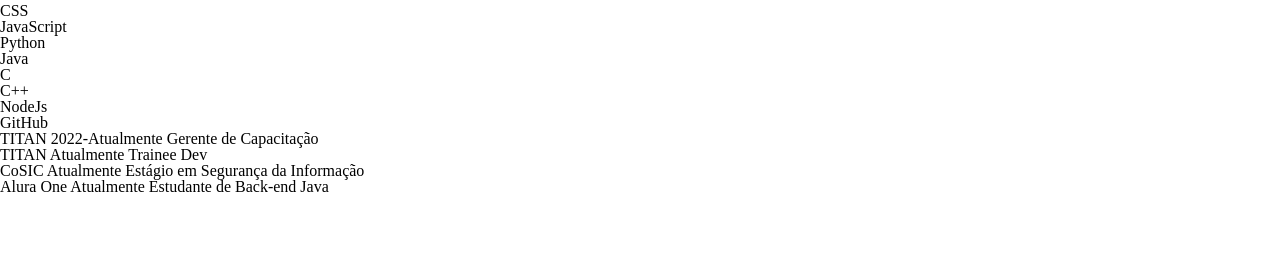
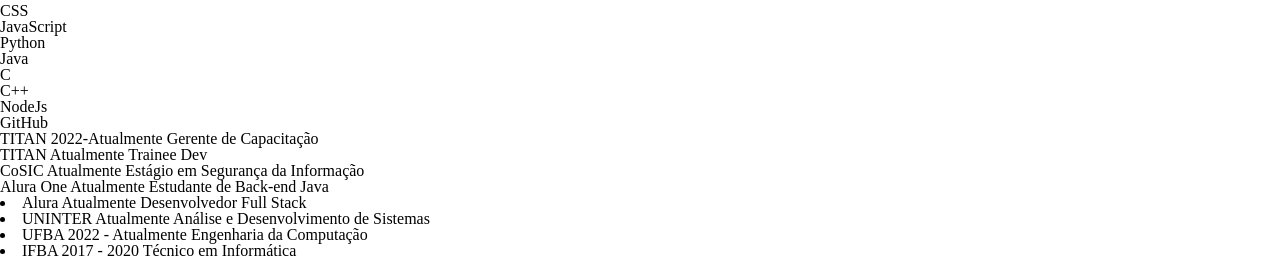
Before and after one commit to pamellabeca/portfolio, a plain HTML site: page index.html in a window 1280 px wide. Shown: the part 915-1174 px from the top of the page. Before the commit the page ends 1110 px from the top, so only its background shows below. Drawn offline with Linux system fonts and the light colour scheme.

Commit message:
adicionada educação na aside

```diff
--- a/index.html
+++ b/index.html
@@ -67,6 +67,32 @@
                 </li>
             </ul>
         </div>
+
+        <div class="educacao">
+            <li class="educacaoItem">
+                Alura
+                <span>Atualmente</span>
+                <span>Desenvolvedor Full Stack</span>
+            </li>
+
+            <li class="educacaoItem">
+                UNINTER
+                <span>Atualmente</span>
+                <span>Análise e Desenvolvimento de Sistemas</span>
+            </li>
+
+            <li class="educacaoItem">
+                UFBA
+                <span>2022 - Atualmente</span>
+                <span>Engenharia da Computação</span>
+            </li>
+
+            <li class="educacaoItem">
+                IFBA
+                <span>2017 - 2020</span>
+                <span>Técnico em Informática</span>
+            </li>
+        </div>
     </aside>
 </body>
 </html>
```
